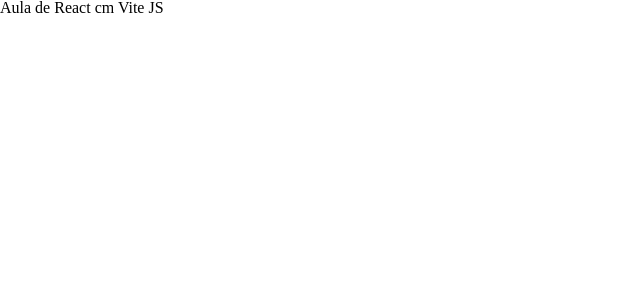
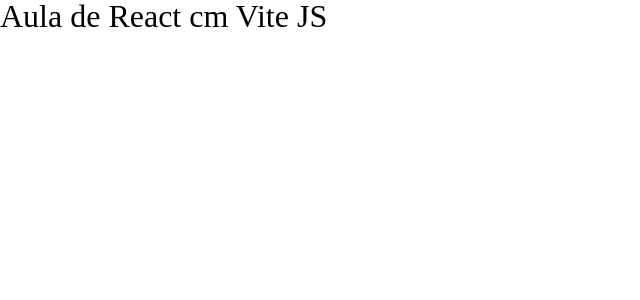
Before and after one commit to stemarques2303/introducao-vitejs, a React (Vite) app: page / in a window 1280 px wide. Shown: the top 300 px of the page, without its empty margins (0-640 px from the left). Built offline with nearby package versions, Linux system fonts and the light colour scheme.

Commit message:
ajuste css

```diff
--- a/src/App.css
+++ /dev/null
@@ -1,15 +0,0 @@
-h1{
-    font-size: 32;
-}
-
-h2{
-    font-size: 26;
-}
-
-h2{
-    font-size: 22;
-}
-
-p{
-    font-size: 16;
-}
--- /dev/null
+++ b/src/css/global.css
@@ -0,0 +1,16 @@
+/*CSS GLOBAL*/
+h1{
+    font-size: 32px;
+}
+
+h2{
+    font-size: 26px;
+}
+
+h2{
+    font-size: 22px;
+}
+
+p{
+    font-size: 16px;
+}
--- a/src/css/index.css
+++ /dev/null
@@ -1,15 +0,0 @@
-h1{
-    font-size: 32;
-}
-
-h2{
-    font-size: 26;
-}
-
-h2{
-    font-size: 22;
-}
-
-p{
-    font-size: 16;
-}
--- a/src/main.jsx
+++ b/src/main.jsx
@@ -1,6 +1,7 @@
 import { StrictMode } from 'react'
 import { createRoot } from 'react-dom/client'
 import './css/reset.css'
+import './css/global.css'
 import App from './App.jsx'
 
 createRoot(document.getElementById('root')).render(
```
